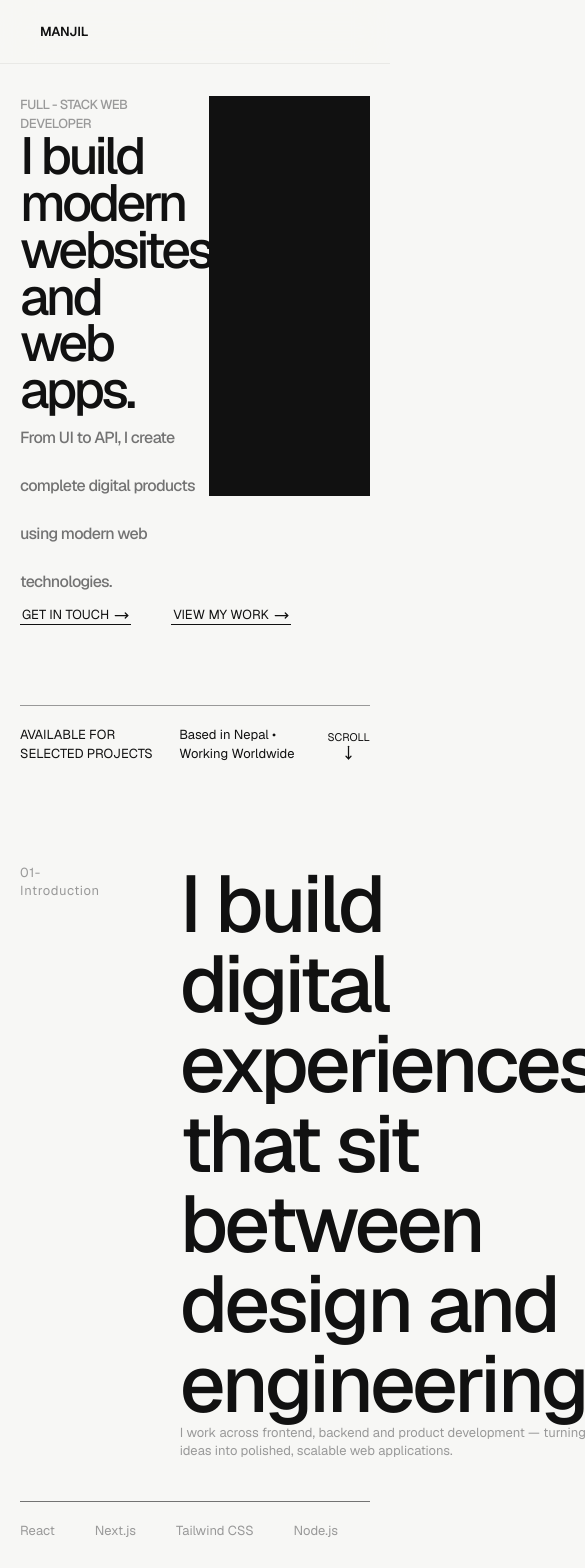
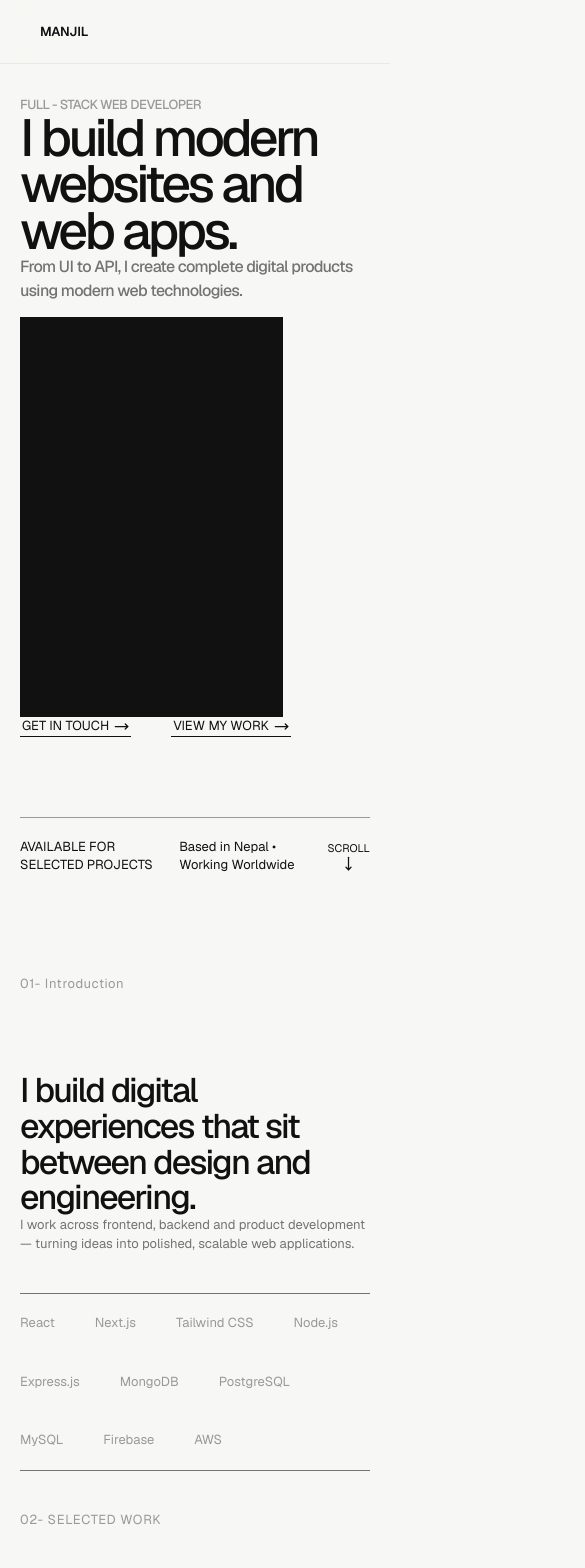
Before and after one commit to User-manjil/Collection-of-Work-Projects, a Next.js app: page / in a window 390 px wide. Shown: the top 1568 px of the page, 585 px wide, since content can reach past the window. Built offline with nearby package versions, Linux system fonts and the light colour scheme.

Commit message:
Refactor layout and styling for Hero, Intro, and CardProject components; add new CSS classes for improved typography and responsiveness

```diff
--- a/app/globals.css
+++ b/app/globals.css
@@ -493,7 +493,8 @@ p {
   margin-top: 40px;
 }
 
-
+.intro-title{font-size:clamp(34px,4.5vw,64px);line-height:1.05;letter-spacing:-.05em;max-width:900px;margin:0}
+.copy{color:var(--muted);max-width:560px}
 /* =========================================================
    3D HERO
    ========================================================= */
--- a/components/home/Hero.tsx
+++ b/components/home/Hero.tsx
@@ -3,14 +3,14 @@ import { MoveDown } from "lucide-react"
 export default function Hero(){
     return (
         <>
-      <div className="container gap-y-10">
-        <div className="flex gap-3.5">
-                <div className="flex flex-col text-body-large w-1/2 h-full ">
+      <div className="container gap-y-10 flex-col ">
+        <div className="flex flex-col sm:flex-row gap-3.5">
+                <div className="flex flex-col text-body-large  h-full ">
               <h5 className="text-sm text-muted-foreground">FULL - STACK WEB DEVELOPER</h5>
             <h1 className="text-hero">I build modern websites and web apps. </h1>
-            <h3 className="text-muted text-base leading-12">From UI to API, I create complete digital products using modern web technologies.</h3>
+            <h3 className="text-muted text-base ">From UI to API, I create complete digital products using modern web technologies.</h3>
         </div>
-        <div className="flex  bg-foreground  w-2/4 h-100">
+        <div className="flex  bg-foreground w-3/4  h-100">
          </div>
         </div>
 
--- a/components/home/Intro.tsx
+++ b/components/home/Intro.tsx
@@ -7,12 +7,12 @@ export default function Introduction(){
     return(
         <>
         <div className="flex flex-col container justify-between ">
-        <div className=" flex w-full  gap-20">
+        <div className=" flex flex-col sm:flex-row w-full  gap-20">
             <div className="flex w-1/2  text-muted-foreground text-sm  wrap-normal tracking-wider">01- Introduction</div>
 
             <div className="flex  flex-col">
-                <h3 className="text-5xl">I build digital experiences that sit between design and engineering.</h3>
-                <p className="text-sm text-muted-foreground ">I work across frontend, backend and product development — turning ideas into polished, scalable web applications.</p>
+                <h3 className="intro-title">I build digital experiences that sit between design and engineering.</h3>
+                <p className="text-sm text-muted-foreground copy ">I work across frontend, backend and product development — turning ideas into polished, scalable web applications.</p>
             </div>
         </div>
         <TechStack/>
--- a/components/ui/CardProject.tsx
+++ b/components/ui/CardProject.tsx
@@ -2,9 +2,9 @@ import Button from "./Button";
 
 export default function CardProject({id,title,description,projecttype,techStack,link}:{id:number,title:string,description:string,projecttype :string,techStack:string[],link:string}){
     return(
-        <div className={`flex ${id % 2==0 ? 'flex-row-reverse':'' }    gap-50 border-b border-muted-foreground  px-5 py-10 `}>
+        <div className={`flex flex-col sm:flex-row ${id % 2==0 ? 'sm:flex-row-reverse':'' }  gap-10  sm:gap-50 border-b border-muted-foreground  px-5 py-10 `}>
 
-            <div className="flex w-3/4 ">
+            <div className="flex sm:w-3/4 ">
                 <div className="flex w-full h-100 bg-foreground"></div>
             </div>
             <div className="flex flex-col w-1/2 justify-center gap-2">
```
